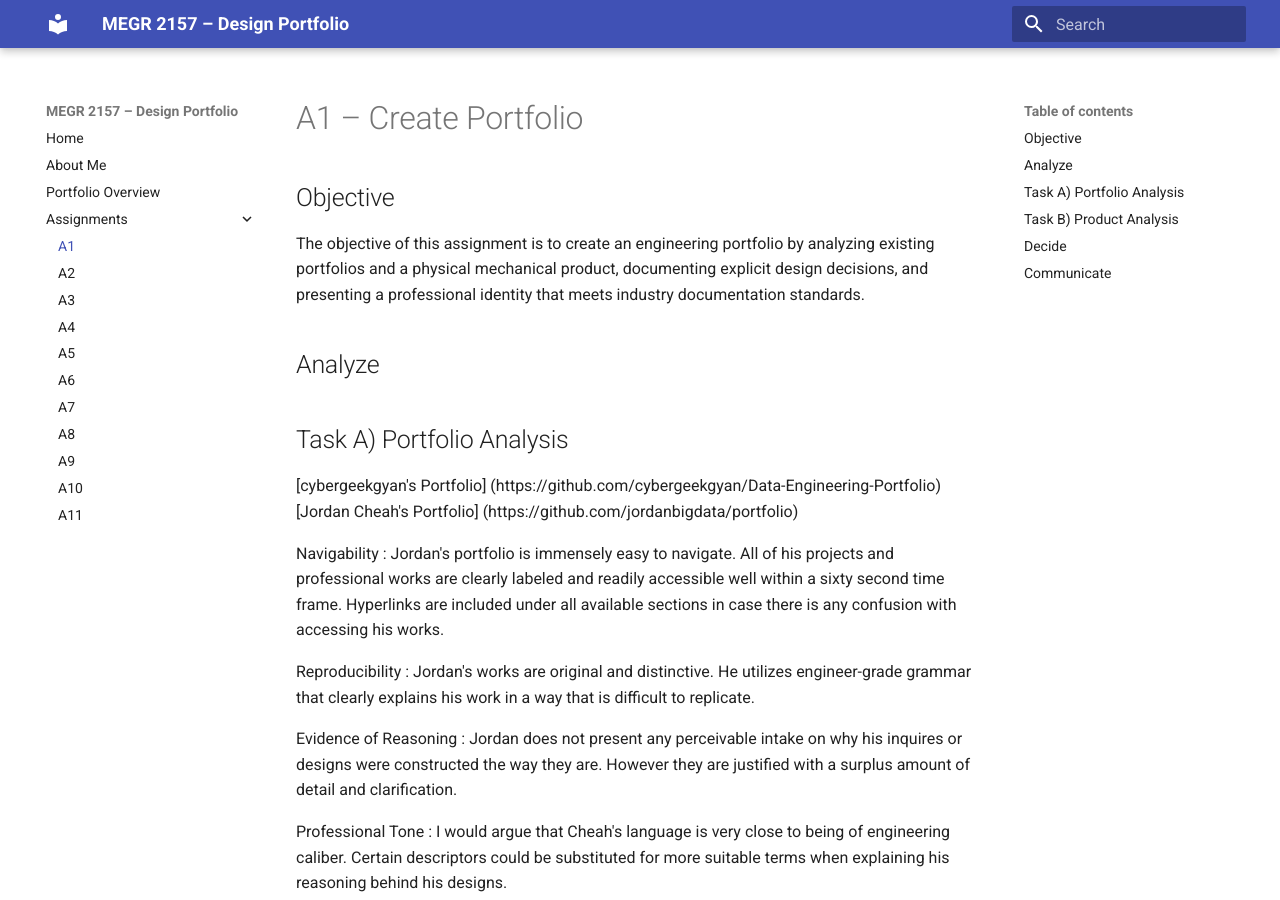
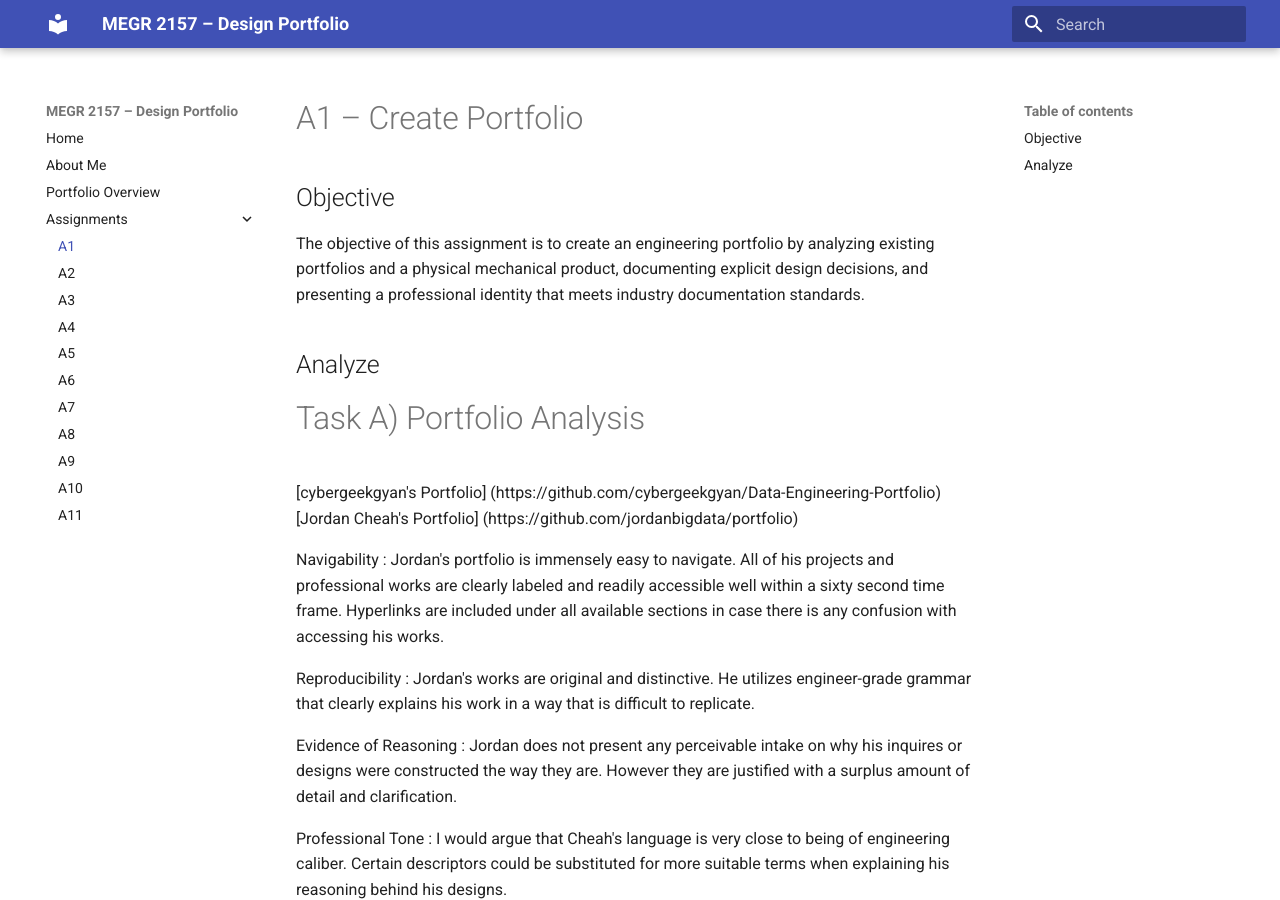
Before and after one commit to bspinne2/megr2157-portfolio, an MkDocs documentation site: the page built from docs/assignments/A01/index.md, in a window 1280 px wide and 900 px high. Built offline with MkDocs 1.6.1 and Material for MkDocs 9.7.7, drawn with Linux system fonts in a browser that asks for light colours.

Commit message:
Update index.md

```diff
--- a/docs/assignments/A01/index.md
+++ b/docs/assignments/A01/index.md
@@ -4,7 +4,7 @@
 The objective of this assignment is to create an engineering portfolio by analyzing existing portfolios and a physical mechanical product, documenting explicit design decisions, and presenting a professional identity that meets industry documentation standards.
 
 ## Analyze
-## Task A) Portfolio Analysis
+# Task A) Portfolio Analysis
 [cybergeekgyan's Portfolio] (https://github.com/cybergeekgyan/Data-Engineering-Portfolio)
 [Jordan Cheah's Portfolio] (https://github.com/jordanbigdata/portfolio)
 
@@ -16,7 +16,7 @@ Evidence of Reasoning : Jordan does not present any perceivable intake on why hi
 
 Professional Tone : I would argue that Cheah's language is very close to being of engineering caliber. Certain descriptors could be substituted for more suitable terms when explaining his reasoning behind his designs.
 
-## Task B) Product Analysis
+# Task B) Product Analysis
 
 Chosen product : Pliers
 
```
